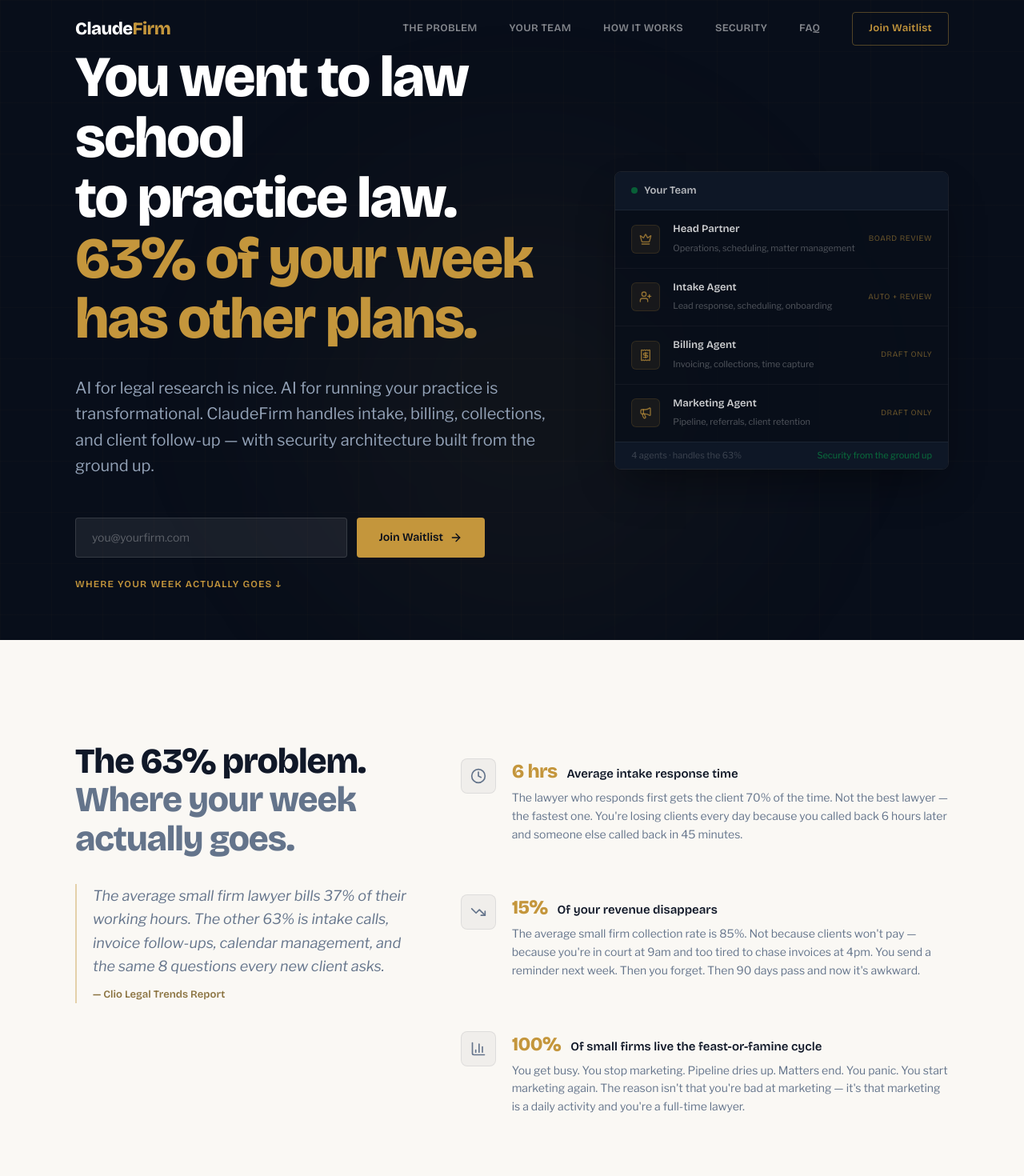
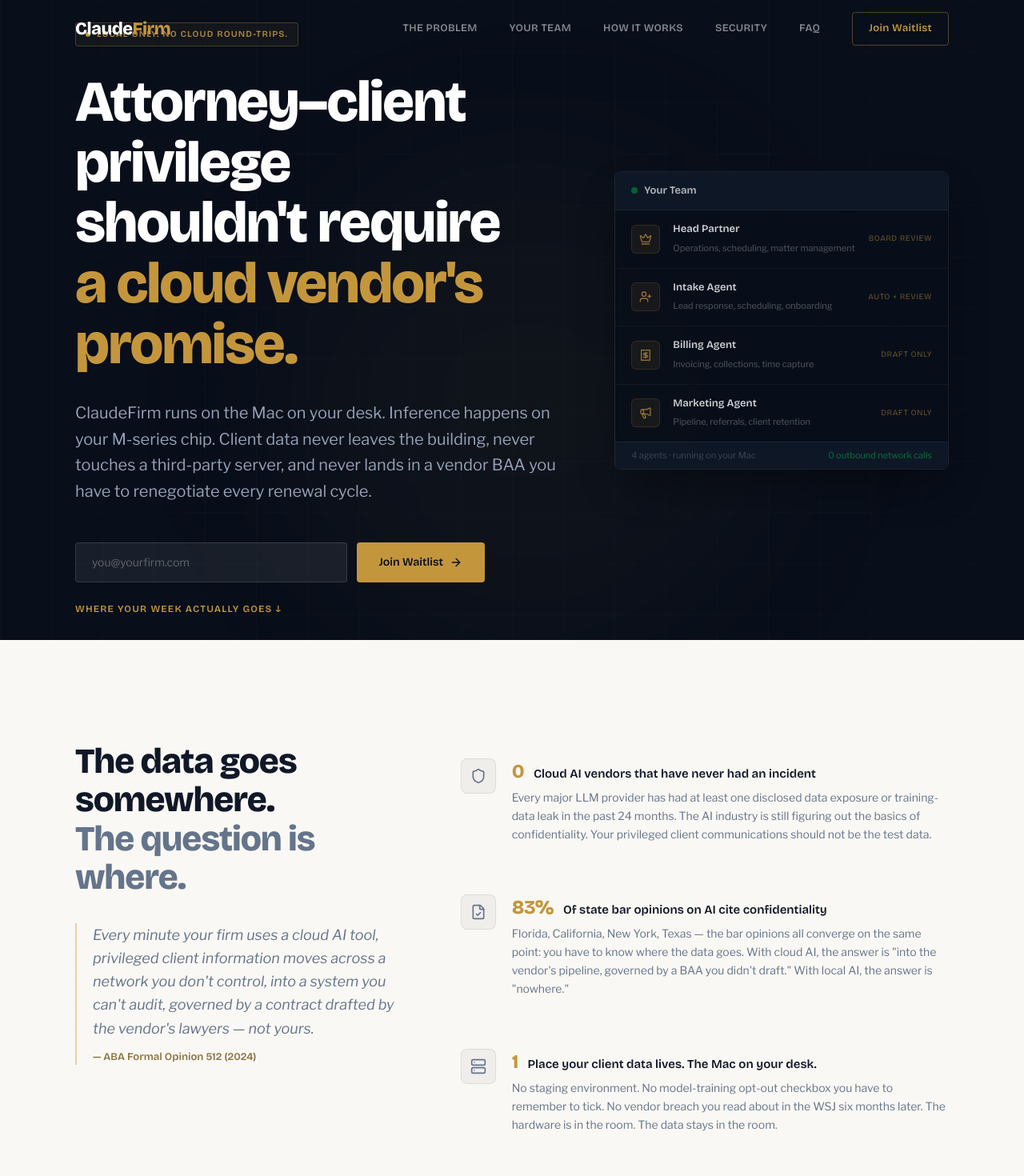
Before and after one commit to claudefirm/claudefirm.com, a React (Vite) app: page / in a window 1280 px wide. Shown: the top 1470 px of the page at 80% size. Built offline with nearby package versions, Linux system fonts and the light colour scheme.

Commit message:
variant-private: privacy/compliance angle (FOU-211)
Hard lean on attorney–client privilege + local-only inference.
Hero, Problem, TrustSafety, CTA copy rewritten. PAIN_POINTS &
TRUST_POINTS replaced. Title + noindex on index.html.

Co-Authored-By: Paperclip <noreply@paperclip.ing>

```diff
--- a/index.html
+++ b/index.html
@@ -4,7 +4,8 @@
     <meta charset="UTF-8" />
     <link rel="icon" type="image/svg+xml" href="/favicon.svg" />
     <meta name="viewport" content="width=device-width, initial-scale=1.0" />
-    <title>ClaudeFirm — Security-First AI for Law Firms</title>
+    <meta name="robots" content="noindex,nofollow" />
+    <title>ClaudeFirm — Privileged data, on your Mac. Nowhere else.</title>
     <link rel="preconnect" href="https://fonts.googleapis.com" />
     <link rel="preconnect" href="https://fonts.gstatic.com" crossorigin />
     <link href="https://fonts.googleapis.com/css2?family=Bricolage+Grotesque:opsz,wght@12..96,400;12..96,600;12..96,800&family=Libre+Franklin:ital,wght@0,400;0,500;0,600;1,400&display=swap" rel="stylesheet" />
--- a/src/components/CTA.jsx
+++ b/src/components/CTA.jsx
@@ -10,14 +10,14 @@
       <div className="relative z-10 max-w-[640px] mx-auto px-6 py-24 md:py-32 text-center">
         <FadeIn>
           <h2 className="font-display font-bold text-3xl md:text-[2.75rem] leading-[1.1] tracking-tight">
-            The legal work is where your brain goes.
+            Your client data is privileged.
             <br />
-            <span className="text-brass">Everything else is where your systems go.</span>
+            <span className="text-brass">Your AI tooling should respect that.</span>
           </h2>
           <p className="mt-5 text-slate-light text-lg leading-relaxed">
-            The firms that figure this out in the next 12 months won't just survive.
-            They'll run practices that look nothing like small-firm practice has
-            looked for the past 30 years.
+            Join the waitlist for ClaudeFirm Local. We'll ship you a Mac
+            mini, pre-configured. The model weights live on the disk. Client
+            data never leaves the building. The bar will be relieved.
           </p>
         </FadeIn>
 
--- a/src/components/Hero.jsx
+++ b/src/components/Hero.jsx
@@ -13,22 +13,30 @@
         <div className="grid grid-cols-1 lg:grid-cols-12 gap-12 lg:gap-16 items-center">
           {/* Left content */}
           <div className="lg:col-span-7">
+            <FadeIn delay={40}>
+              <div className="inline-flex items-center gap-2 px-3 py-1.5 mb-8 rounded border border-brass/30 bg-brass/[0.06]">
+                <span className="w-1.5 h-1.5 rounded-full bg-brass" />
+                <span className="text-[11px] font-display font-semibold tracking-widest uppercase text-brass/90">
+                  Local-only. No cloud round-trips.
+                </span>
+              </div>
+            </FadeIn>
             <FadeIn delay={80}>
               <h1 className="font-display font-bold text-[clamp(2rem,7vw,4.5rem)] leading-[1.05] tracking-tight">
-                You went to law school{' '}
+                Attorney–client privilege{' '}
                 <br className="hidden md:block" />
-                to practice law.{' '}
+                shouldn't require{' '}
                 <br className="hidden md:block" />
-                <span className="text-brass">63% of your week has other plans.</span>
+                <span className="text-brass">a cloud vendor's promise.</span>
               </h1>
             </FadeIn>
 
             <FadeIn delay={160}>
               <p className="mt-8 text-lg md:text-xl leading-relaxed text-slate-light max-w-[640px]">
-                AI for legal research is nice. AI for running your practice is
-                transformational. ClaudeFirm handles intake, billing, collections,
-                and client follow-up — with security architecture built
-                from the ground up.
+                ClaudeFirm runs on the Mac on your desk. Inference happens on
+                your M-series chip. Client data never leaves the building, never
+                touches a third-party server, and never lands in a vendor BAA
+                you have to renegotiate every renewal cycle.
               </p>
             </FadeIn>
 
@@ -85,8 +93,8 @@
 
                 {/* Status bar */}
                 <div className="bg-ink-light px-5 py-2 text-[11px] text-white/20 font-body border-t border-white/[0.06] flex justify-between">
-                  <span>4 agents &middot; handles the 63%</span>
-                  <span className="text-green-500/50">Security from the ground up</span>
+                  <span>4 agents &middot; running on your Mac</span>
+                  <span className="text-green-500/50">0 outbound network calls</span>
                 </div>
               </div>
             </FadeIn>
--- a/src/components/Problem.jsx
+++ b/src/components/Problem.jsx
@@ -10,20 +10,21 @@
         <div className="lg:col-span-5">
           <FadeIn>
             <h2 className="font-display font-bold text-3xl md:text-[2.75rem] leading-[1.1] tracking-tight text-gray-900">
-              The 63% problem.
+              The data goes somewhere.
               <br />
-              <span className="text-slate">Where your week actually goes.</span>
+              <span className="text-slate">The question is where.</span>
             </h2>
           </FadeIn>
           <FadeIn delay={100}>
             <div className="mt-8 pl-5 border-l-2 border-brass/40">
               <p className="text-slate italic text-lg leading-relaxed">
-                The average small firm lawyer bills 37% of their working hours.
-                The other 63% is intake calls, invoice follow-ups, calendar
-                management, and the same 8 questions every new client asks.
+                Every minute your firm uses a cloud AI tool, privileged
+                client information moves across a network you don't control,
+                into a system you can't audit, governed by a contract drafted
+                by the vendor's lawyers — not yours.
               </p>
               <p className="mt-3 text-[13px] text-brass-muted font-display font-semibold">
-                — Clio Legal Trends Report
+                — ABA Formal Opinion 512 (2024)
               </p>
             </div>
           </FadeIn>
--- a/src/components/TrustSafety.jsx
+++ b/src/components/TrustSafety.jsx
@@ -24,15 +24,16 @@
             </span>
           </div>
           <h2 className="font-display font-bold text-3xl md:text-[2.75rem] leading-[1.1] tracking-tight max-w-xl">
-            Your client data is safe.{' '}
+            Privilege is a one-way door.{' '}
             <br />
-            Here's exactly how.
+            ClaudeFirm doesn't open it.
           </h2>
-          <p className="mt-5 text-slate-light text-lg leading-relaxed max-w-[540px]">
-            You're already using ChatGPT or something like it. You know
-            you probably shouldn't be pasting client information into it.
-            ClaudeFirm was built from day one to handle privileged
-            information — by a security engineer, not a startup.
+          <p className="mt-5 text-slate-light text-lg leading-relaxed max-w-[560px]">
+            ABA Model Rule 1.6 is not a posture. Once a privileged
+            communication crosses a third-party server, you have to argue
+            that it didn't waive privilege. ClaudeFirm runs entirely on
+            the Mac in your office. Inference happens locally. There is no
+            third party to argue about.
           </p>
         </FadeIn>
 
@@ -55,12 +56,14 @@
         <FadeIn delay={400}>
           <div className="mt-14 pl-6 border-l-2 border-brass/30 max-w-xl">
             <p className="text-slate-light text-[15px] italic leading-relaxed">
-              "Would you hand a first-day temp your entire client list, every
-              privileged communication, and the ability to send emails on your
-              behalf? That's what most AI tools ask you to do."
+              "Every cloud AI vendor says they're 'enterprise-grade.' Then
+              you read the BAA, find the carve-outs for training data, the
+              sub-processor list, the breach-notification window, and the
+              limitation-of-liability clause that caps damages at last
+              month's invoice."
             </p>
             <p className="mt-3 font-display font-semibold text-brass text-sm">
-              ClaudeFirm doesn't. Every permission is earned, every action is supervised.
+              ClaudeFirm has no BAA because there is no third party to BAA with.
             </p>
           </div>
         </FadeIn>
```
Also changed, not shown: src/lib/constants.js.
